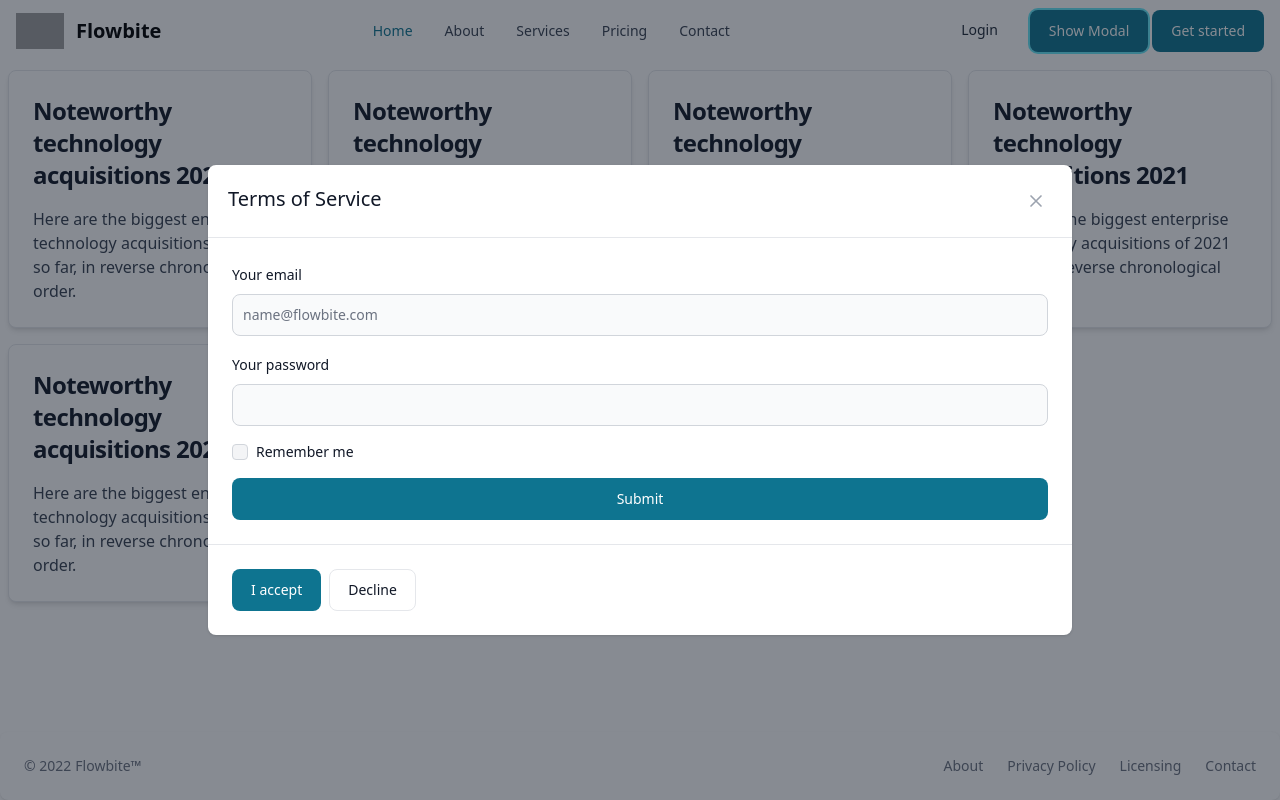
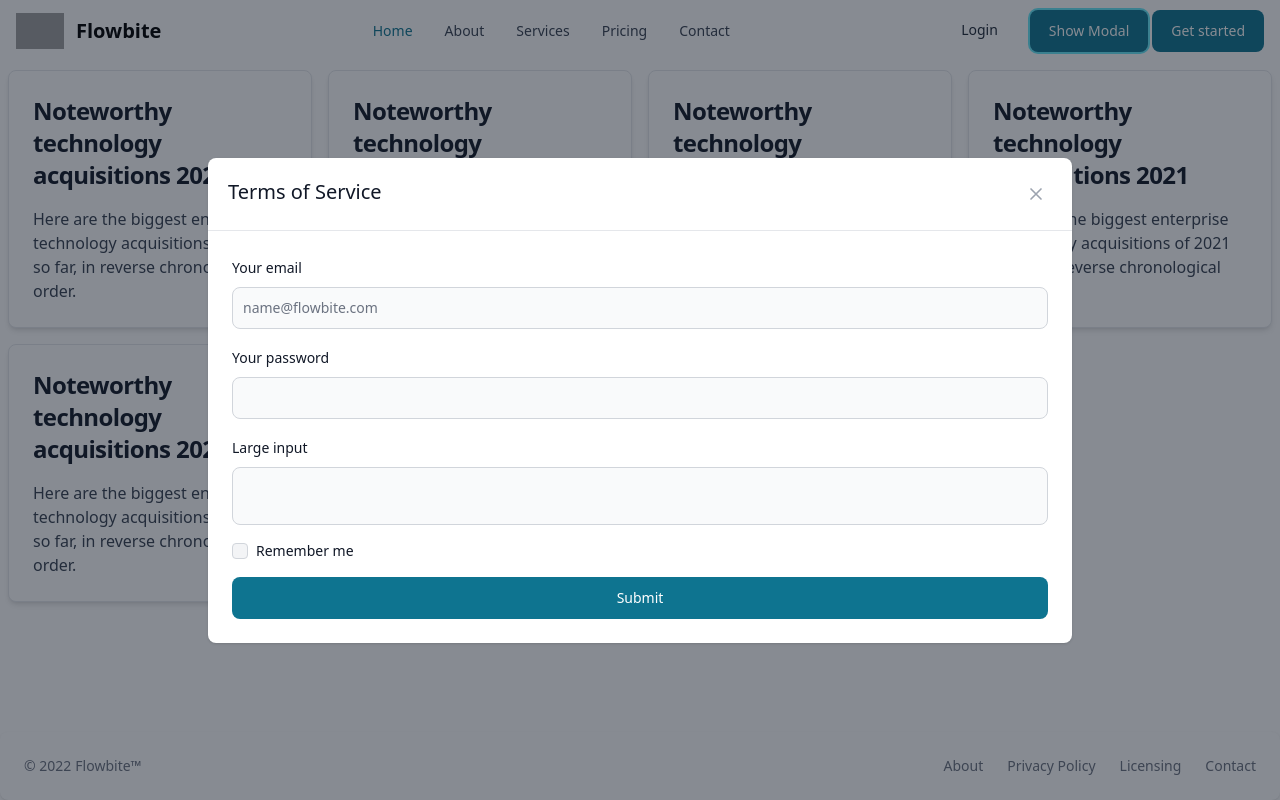
Before and after one commit to jacoyutorius/react-tailwind-flowbite, a React (Create React App) app: page / in a window 1280 px wide. Both pictures are taken after a click on the button "Show Modal". Built offline with nearby package versions, Linux system fonts and the light colour scheme; grey boxes are pictures that could not be loaded.

Commit message:
モーダルフォームをメソッドに切り出した

```diff
--- a/src/App.tsx
+++ b/src/App.tsx
@@ -17,7 +17,7 @@ function createCard() {
   )
 }
 
-function ModalBody() {
+function ModalFormBody() {
   return (
     <form className="flex flex-col gap-4">
       <div>
@@ -47,6 +47,19 @@ function ModalBody() {
           required={true}
         />
       </div>
+      <div>
+        <div className="mb-2 block">
+          <Label
+            htmlFor="large"
+            value="Large input"
+          />
+        </div>
+        <TextInput
+          id="large"
+          type="text"
+          sizing="lg"
+        />
+      </div>
       <div className="flex items-center gap-2">
         <Checkbox id="remember" />
         <Label htmlFor="remember">Remember me</Label>
@@ -58,37 +71,36 @@ function ModalBody() {
   )
 }
 
-function App() {
-  const [modalOpen, setModalOpen] = useState(false)
-  const toggleModal = () => { setModalOpen(!modalOpen) }
-
+function ModalForm(modalOpen: boolean, toggleModal: any ) {
   return (
-    <div className="App">
-      <React.Fragment>
+    <React.Fragment>
         <Modal
           show={modalOpen}
-          onClose={toggleModal}
+          onClose={ toggleModal }
           size="4xl"
         >
           <Modal.Header>
             Terms of Service
           </Modal.Header>
           <Modal.Body>
-            { ModalBody() }
+            { ModalFormBody() }
           </Modal.Body>
-          <Modal.Footer>
-            <Button onClick={toggleModal} >
-              I accept
-            </Button>
-            <Button
-              color="gray"
-              onClick={toggleModal}
-            >
-              Decline
-            </Button>
-          </Modal.Footer>
         </Modal>
       </React.Fragment>
+  )
+}
+
+function App() {
+  const [modalOpen, setModalOpen] = useState(false)
+  const toggleModal = () => { setModalOpen(!modalOpen) }
+  // const toggleModal = (event: React.MouseEvent<HTMLButtonElement, MouseEvent>) => {
+  //   console.log(event);
+  //   setModalOpen(!modalOpen)
+  // };
+
+  return (
+    <div className="App">
+      { ModalForm(modalOpen, toggleModal) }
 
       <Navbar
         fluid={true}
@@ -107,7 +119,7 @@ function App() {
         <div className="flex gap-x-1 md:order-2">
           <a href="/" className="text-gray-800 dark:text-white hover:bg-gray-50 focus:ring-4 focus:ring-gray-300 font-medium rounded-lg text-sm px-4 py-2 md:px-5 md:py-2.5 mr-1 md:mr-2 dark:hover:bg-gray-700 focus:outline-none dark:focus:ring-gray-800">Login</a>
 
-          <Button onClick={toggleModal}>
+          <Button onClick={ toggleModal }>
             Show Modal
           </Button>
           <Button>
```
